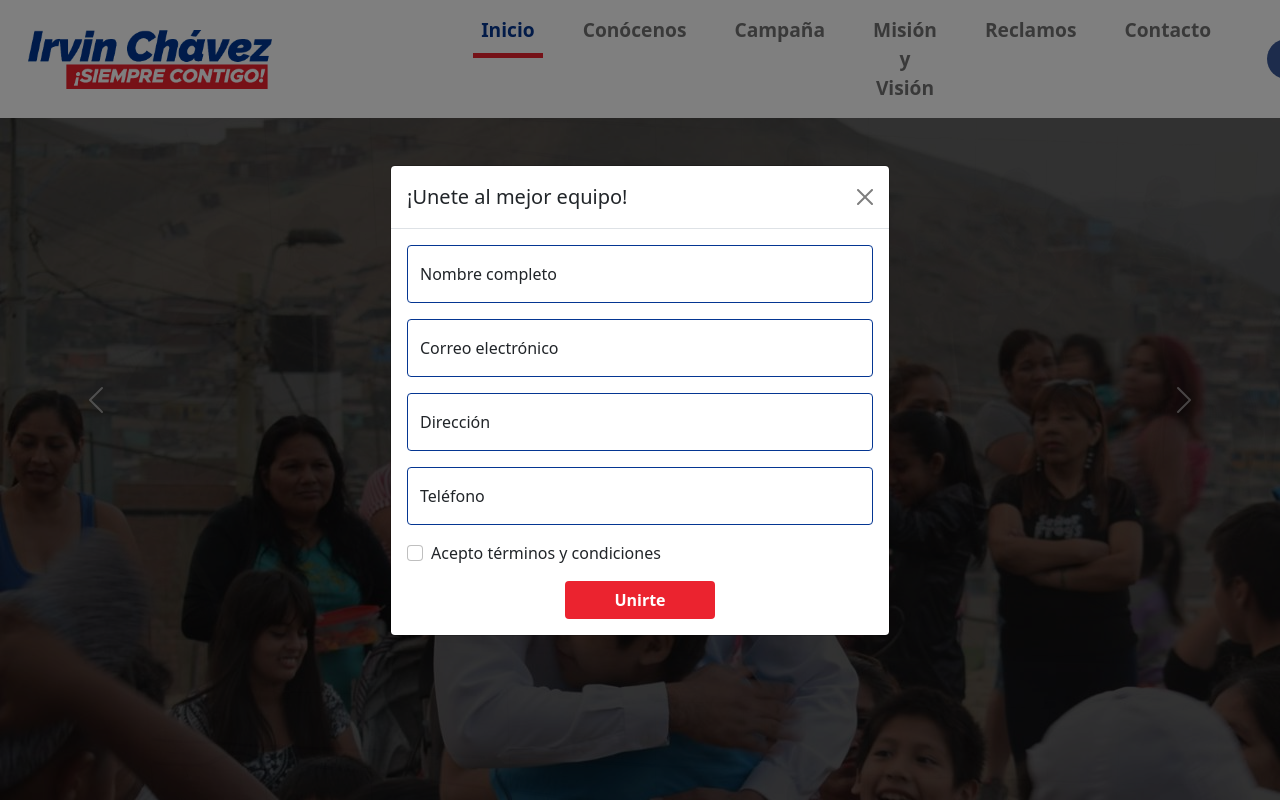
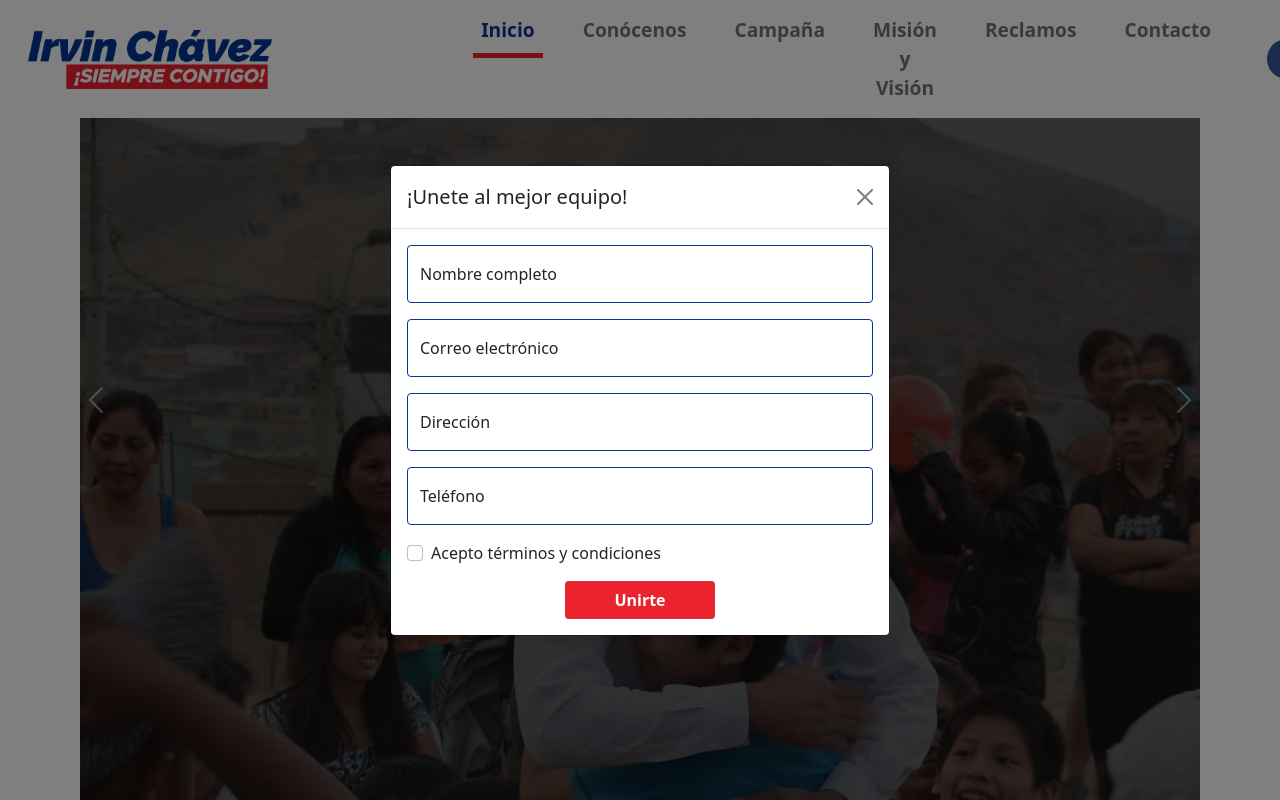
Before and after one commit to BerpL/irvincweb, an Angular app: page / in a window 1280 px wide. Built offline with nearby package versions, Linux system fonts and the light colour scheme.

Commit message:
add padding

```diff
--- a/src/app/pages/inicio/inicio.component.html
+++ b/src/app/pages/inicio/inicio.component.html
@@ -5,7 +5,7 @@
     data-bs-ride="carousel"
     data-pause="false"
   >
-    <div class="carousel-inner">
+    <div class="carousel-inner carousel-padding">
       <div class="carousel-item active contenedor">
         <div class="d-block w-100 img-banner img1"></div>
         <!-- <img src="../../../assets/img/img1.jpg" class="d-block w-100 img-banner" alt="..."> -->
--- a/src/styles.css
+++ b/src/styles.css
@@ -28,6 +28,11 @@ body {
 
 .form-control {
   border: 1px solid #053692;
+}
+
+.carousel-padding{
+  padding-left: 5rem;
+  padding-right: 5rem;
 }
 
 #misionyvision{
```
